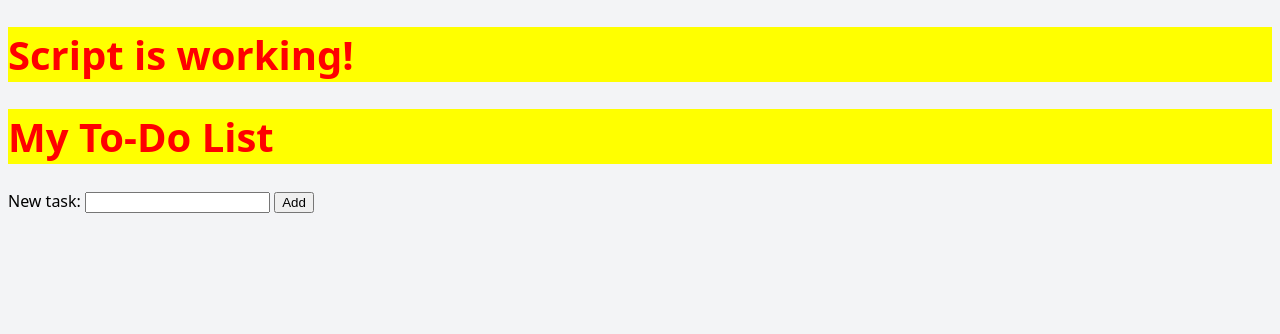
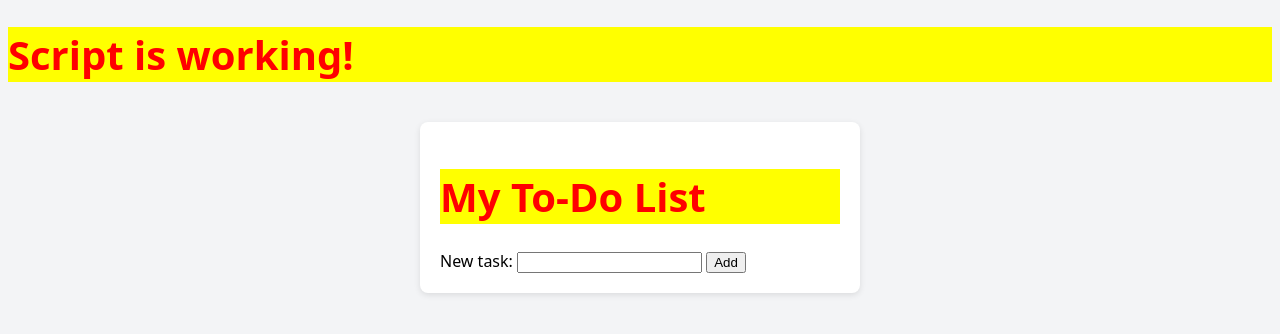
Before and after one commit to bcs1374/web-practice, a plain HTML site: page index.html in a window 1280 px wide. Drawn offline with Linux system fonts and the light colour scheme.

Commit message:
todostyle

```diff
--- a/styles.css
+++ b/styles.css
@@ -85,3 +85,12 @@ footer {
 .done {
   text-decoration: line-through;
 }
+
+.todo-app {
+  max-width: 400px;
+  margin: 40px auto;      /* center on page */
+  padding: 20px;          /* space inside the box */
+  border-radius: 8px;     /* rounded corners */
+  background-color: #ffffff;
+  box-shadow: 0 2px 6px rgba(0, 0, 0, 0.1); /* soft shadow */
+}
```
